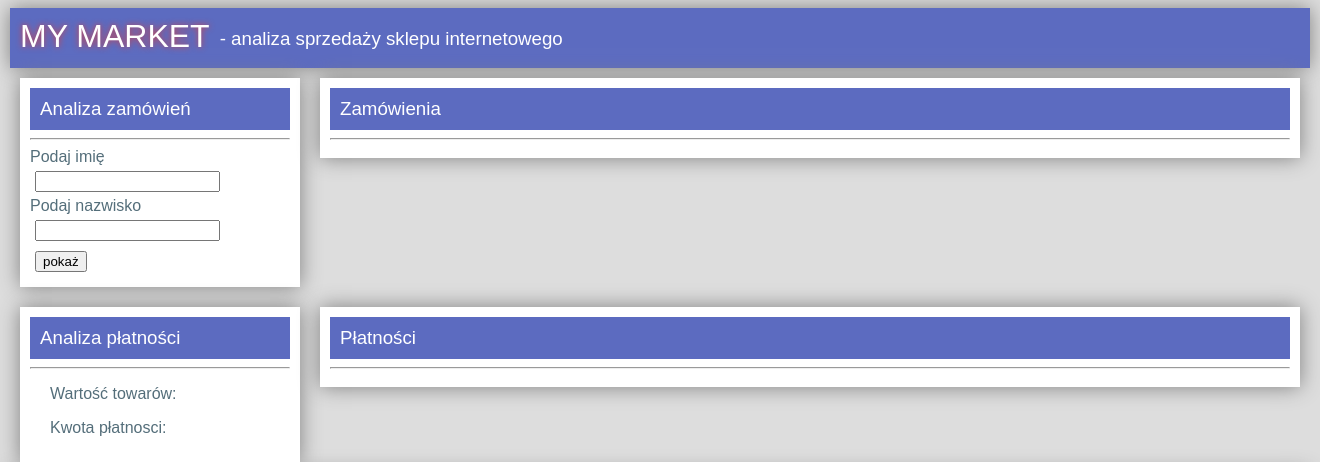
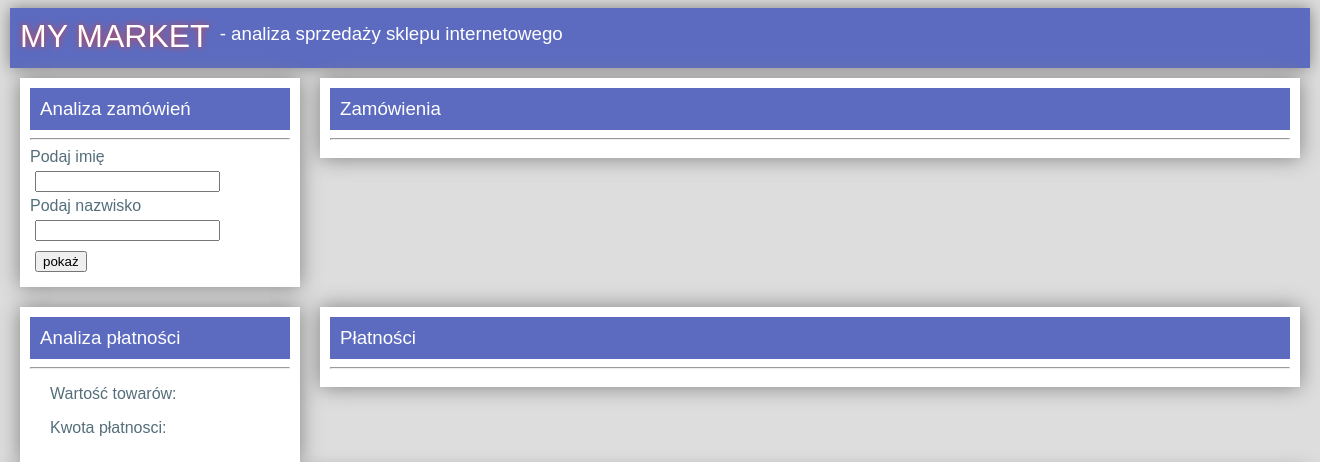
Before and after one commit to bupiotr/Analiza-platnosci-2TP, a PHP site: page / in a window 1320 px wide. Shown: the top 462 px of the page. Run offline with PHP 8.4, Linux system fonts and the light colour scheme.

Commit message:
Update style.css
Zmiany w stylu na okoliczność lekcji otartej

```diff
--- a/style.css
+++ b/style.css
@@ -10,7 +10,7 @@ body {
 .banner {
     width:100%;
     height:60px;
-    box-shadow: 0px 0px 20px gray;
+    box-shadow: 0px 0px 15px gray;
     background-color: #5C6BC0;
 }
 .naglowek1 {
@@ -19,7 +19,7 @@ body {
     text-shadow: 0px 0px 6px rgb(219, 62, 62);
 }
 .naglowek2 {
-    padding-top:20px;
+    padding-top:15px;
 }
 .orders {
     clear:both;
@@ -44,7 +44,7 @@ body {
     padding: 10px;
     width: 960px;
     max-height: 400px;
-    overflow: auto;
+    overflow: hidden;
     float: left;
 }
 .stopka {
```
